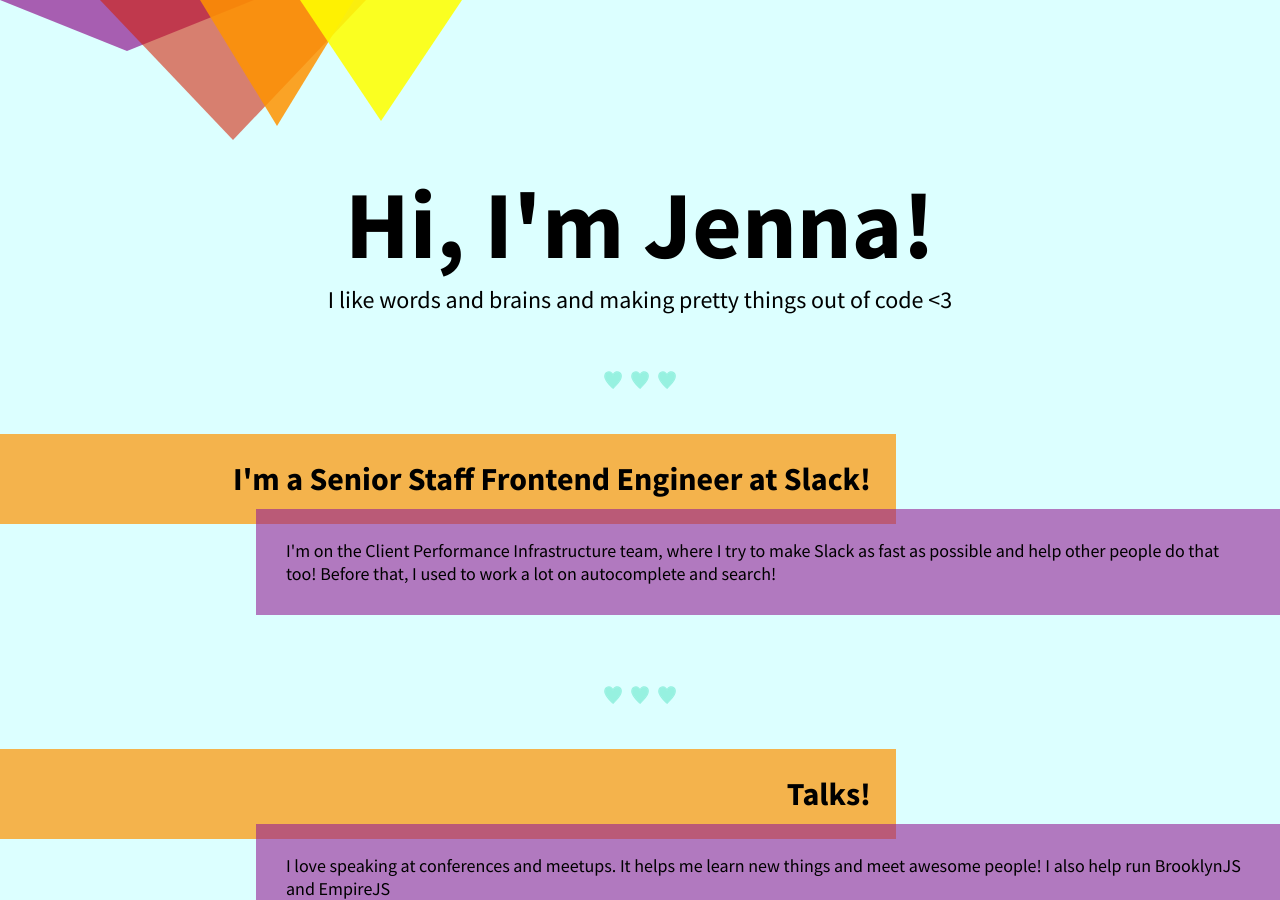
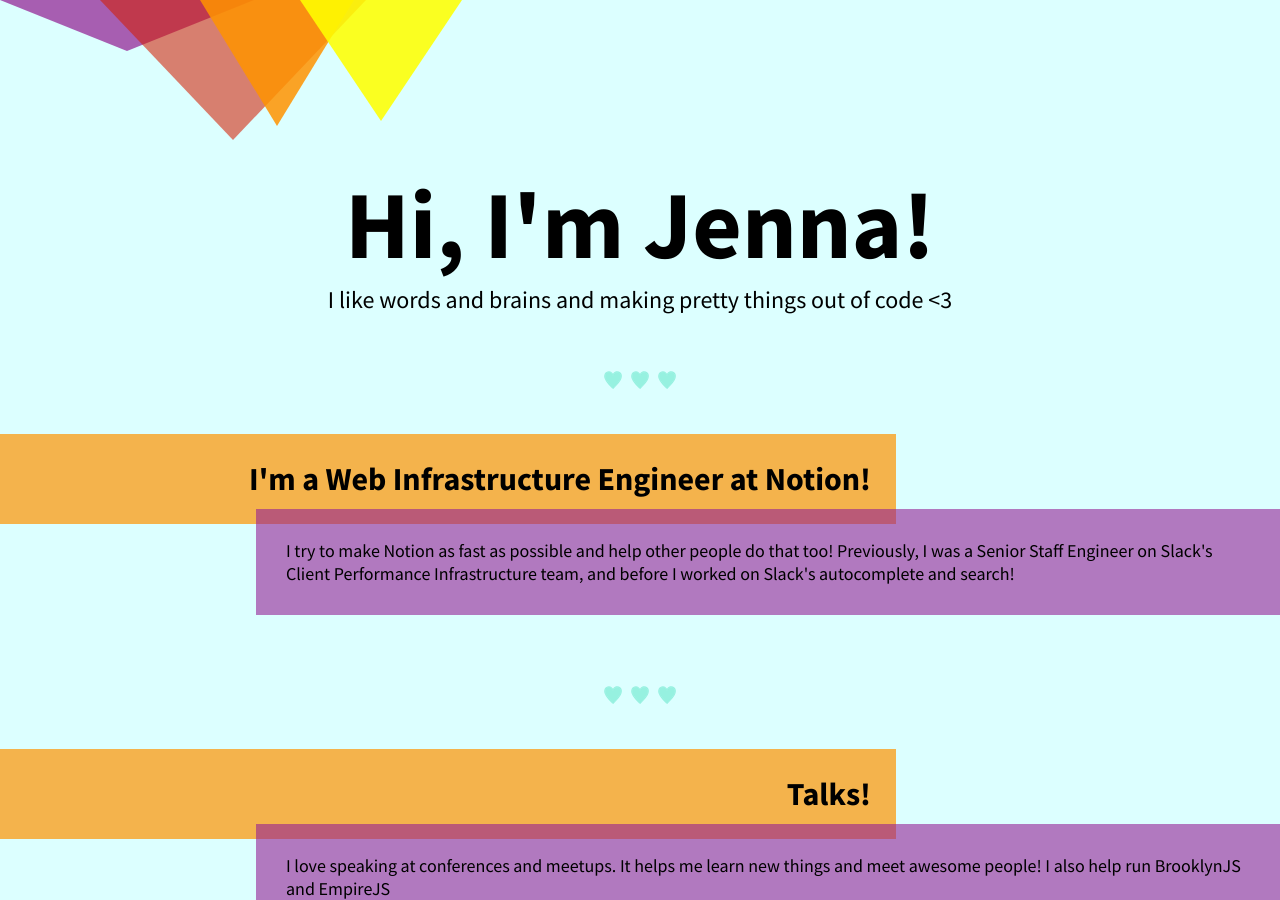
Before and after one commit to jennazee/jennazee.github.io, a Jekyll site: the page index.html, which Jekyll copies as it is, in a window 1280 px wide and 900 px high. Built offline with Jekyll 4.4.1, drawn with Linux system fonts in a browser that asks for light colours.

Commit message:
Actually update index.html for Notion

```diff
--- a/index.html
+++ b/index.html
@@ -20,8 +20,8 @@
   <div class="Contentbox">
 
     <div class="Textbox">
-      <h2 class="Heading">I'm a Senior Staff Frontend Engineer at <a href="https://slack.com/">Slack!</a></h2>
-      <p class="Explanation">I'm on the Client Performance Infrastructure team, where I try to make Slack as fast as possible and help other people do that too! Before that, I used to work a lot on autocomplete and search!</p>
+      <h2 class="Heading">I'm a Web Infrastructure Engineer at <a href="https://notion.com/">Notion!</a></h2>
+      <p class="Explanation">I try to make Notion as fast as possible and help other people do that too! Previously, I was a Senior Staff Engineer on Slack's Client Performance Infrastructure team, and before I worked on Slack's autocomplete and search!</p>
     </div>
 
     <div class="Textbox">
```
